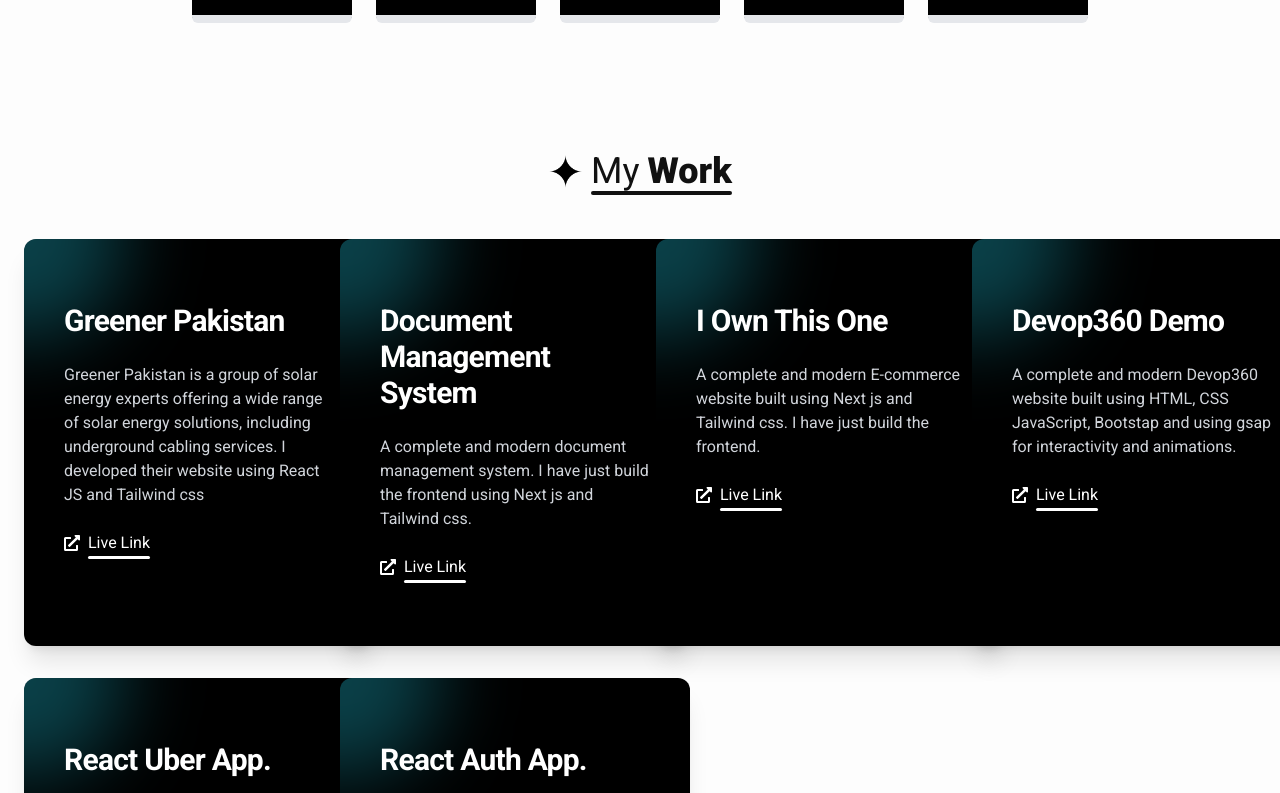
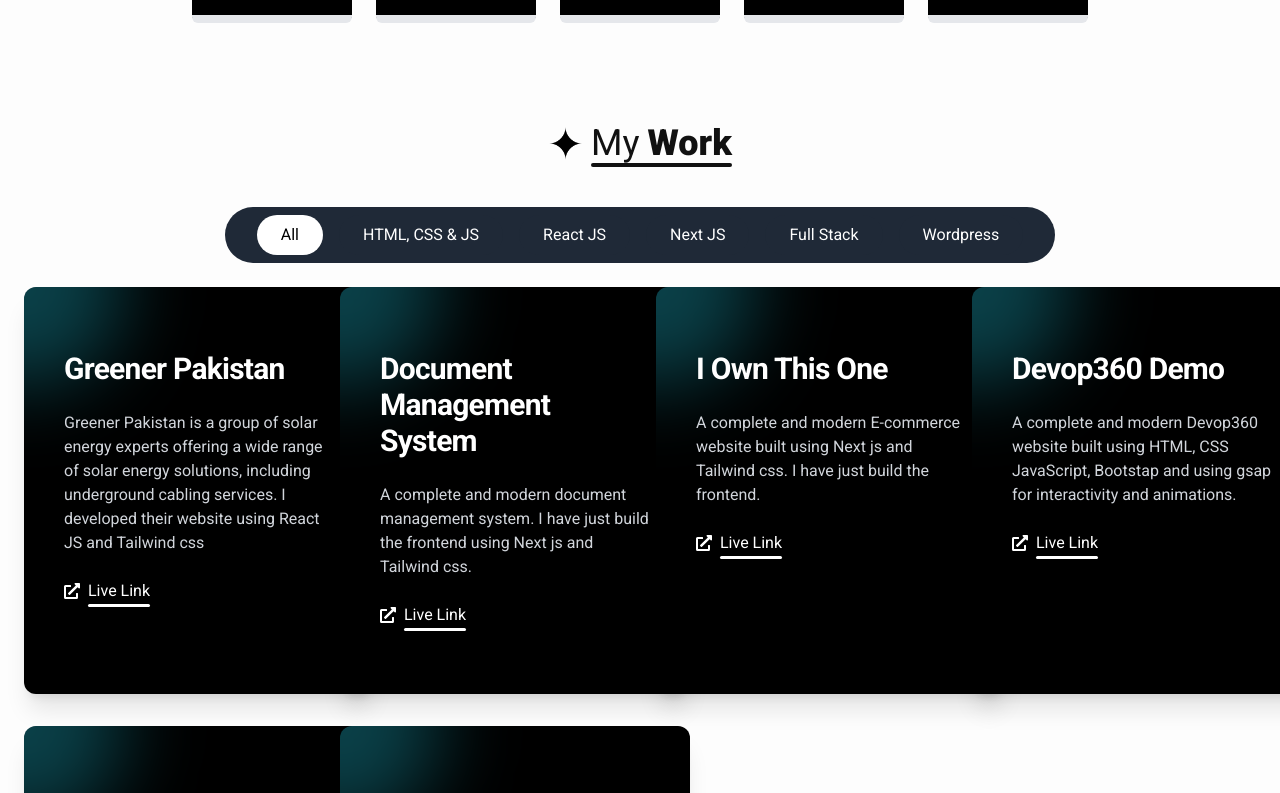
Before and after one commit to subhan-tahir/myPortfolio, a React (Vite) app: page / in a window 1280 px wide. Shown: the part 1783-2576 px from the top of the page. Built offline with nearby package versions, Linux system fonts and the light colour scheme.

Commit message:
ui-fix and tabs functionality

```diff
--- a/src/Components/AchievementsSection.jsx
+++ b/src/Components/AchievementsSection.jsx
@@ -10,7 +10,7 @@ const AchievementsSection = () => {
     <div id="achievements" className="py-1">
 
     <Container>
-      <SectionHeader title="Achievements" />
+      <SectionHeader title="Achievement" />
 
       <div className="max-w-4xl mx-auto flex flex-col items-center gap-6 mt-10">
         <div className="relative group overflow-hidden rounded-xl shadow-xl border border-gray-600 hover:shadow-black transition-all duration-500 hover:scale-105 cursor-pointer w-full">
@@ -25,7 +25,7 @@ const AchievementsSection = () => {
           <a href={certificateImg} target="_blank" >
             <img
               src={certificateImg}
-              className="w-full h-auto object-contain transition-transform duration-300 group-hover:scale-105"
+              className={`w-full h-auto object-contain transition-transform duration-300 group-hover:scale-105 ${isLoading ? "hidden" : "block"}`}
                onLoad={() => setIsLoading(false)}
               alt="Certificate"
             />
--- a/src/Components/ContactFooter.jsx
+++ b/src/Components/ContactFooter.jsx
@@ -75,11 +75,13 @@ const ContactFooter = () => {
           <div className="py-6 px-12 bg-white rounded-lg">
             <div className="flex sm:flex-row flex-col gap-4 sm:text-4xl text-2xl font-extrabold">
               {
-                footerContactLinks.map((item,index) => (
-                  <a href={item.link} target="_blank" rel="noopener noreferrer" key={index}>
-                    <h1 className="font-semibold">{item.name}</h1>
-                  </a>
-                ))
+                footerContactLinks.map((item, index) => {
+                  return (
+                    <a href={item.link} target="_blank" rel="noopener noreferrer" key={index}>
+                      <h1 className="font-semibold text-black">{item.name}</h1>
+                    </a>
+                  )
+                })
               }
 
 
--- a/src/Components/SectionHeader.jsx
+++ b/src/Components/SectionHeader.jsx
@@ -1,10 +1,10 @@
 import React, { useContext } from 'react'
 import logo from "../assets/logo.png"
 import { ThemeContext } from '../context/ThemeContext';
-const SectionHeader = ({title}) => {
+const SectionHeader = ({title,className}) => {
     const { mode } = useContext(ThemeContext);
   return (
-    <div className="text-2xl sm:text-4xl sm:my-12 my-14  text-center flex gap-2 items-center justify-center ">
+    <div className={`text-2xl sm:text-4xl sm:my-12 my-14  text-center flex gap-2 items-center justify-center ${className}`}>
                 <img
                   src={logo}
                   alt="Logo"
--- /dev/null
+++ b/src/Components/TabsBar.jsx
@@ -0,0 +1,46 @@
+
+
+import React, { useRef, useEffect, useState } from 'react';
+
+const TabsBar = ({ setActiveTab, activeTab }) => {
+    const techTabs = ['All', 'HTML, CSS & JS', 'React JS', 'Next JS', 'Full Stack', 'Wordpress'];
+    const [bgStyle, setBgStyle] = useState({});
+    const tabRefs = useRef([]);
+
+    useEffect(() => {
+        const activeIndex = techTabs.indexOf(activeTab);
+        const activeTabElement = tabRefs.current[activeIndex];
+        if (activeTabElement) {
+            setBgStyle({
+                width: `${activeTabElement.offsetWidth}px`,
+                transform: `translateX(${activeTabElement.offsetLeft}px)`,
+            });
+        }
+    }, [activeTab]);
+
+    return (
+        <div className="relative flex my-4 justify-center items-center gap-4 py-2 px-4 bg-gray-800 text-white rounded-full">
+            {/* Sliding Background */}
+            <div className='relative w-full h-full overflow-hidden '>
+                <span
+                    className="absolute top-0 left-0 h-full bg-white rounded-full transition-all duration-300 ease-in-out"
+                    style={bgStyle}
+                ></span>
+
+                {techTabs.map((tab, index) => (
+                    <button
+                        key={index}
+                        ref={(el) => (tabRefs.current[index] = el)}
+                        onClick={() => setActiveTab(tab)}
+                        className={`relative  z-10 px-4 py-2 mx-2 rounded-full  transition-colors ${activeTab === tab ? '!text-black' : 'bg-gray-800 hover:bg-gray-700 text-white'}`}
+                    >
+                        {tab}
+                    </button>
+                ))}
+
+            </div>
+        </div>
+    );
+};
+
+export default TabsBar;
--- a/src/Components/WorksSection.jsx
+++ b/src/Components/WorksSection.jsx
@@ -11,11 +11,13 @@ import { motion } from "framer-motion";
 import { useMotionValue, useTransform } from "framer-motion";
 import { useRef } from "react";
 import Project from "./Project";
+import TabsBar from "./TabsBar";
 
 const WorkSection = () => {
   const { mode } = useContext(ThemeContext);
   const [showProjects, setShowProjects] = useState(6);
-  const [loading, setLoading] = useState(false); // Add loading state
+  const [loading, setLoading] = useState(false);
+  const [activeTab, setActiveTab] = useState("All") // Add loading state
   const cardRef = useRef(null);
   const mouseX = useMotionValue(0);
   const mouseY = useMotionValue(0);
@@ -48,37 +50,18 @@ const WorkSection = () => {
   return (
     <Container className="max-w-[1570px]">
       <div className="flex flex-col items-center relative my-14" id="work">
-        <SectionHeader title="Work" />
-        <div className="justify-center gap-8 col-span-4  w-full grid xl:grid-cols-4 lg:grid-cols-3 md:grid-cols-2 sm:grid-cols-2 grid-cols-1">
-          {/* Show the Skeleton if loading is true */}
-          {/* {loading
-            ? [...Array(3)].map((_, index) => (
-                <div
-                  key={index}
-                  className="group relative sm:w-[350px] sm:h-[350px] h-auto rounded-xl border border-white/10  px-8 py-14 shadow-xl"
-                >
-                  <Skeleton
-                    variant="text"
-                    width="80%"
-                    height={40}
-                    className="mb-2"
-                  />
-                  <Skeleton variant="text" width="100%" height={20} />
-                  <Skeleton
-                    variant="rectangular"
-                    width="100%"
-                    height={50}
-                    className="mt-4"
-                  />
-                </div>
-              )):*/
-            myWork.slice(0, showProjects).map((project, index) =>
-             <Project key={index} project={project} index={index} />
-
-
-            )
+        <SectionHeader title="Work" className="!my-5" />
+        <TabsBar setActiveTab={setActiveTab} activeTab={activeTab} />
+        <div className="justify-center gap-8 col-span-4 w-full grid xl:grid-cols-4 lg:grid-cols-3 md:grid-cols-2 sm:grid-cols-2 grid-cols-1">
+          {
+            (activeTab === "All" ? myWork : myWork.filter(p => p.category === activeTab))
+              .slice(0, showProjects)
+              .map((project, index) => (
+                <Project key={index} project={project} index={index} />
+              ))
           }
         </div>
+
 
         {/* ShowMore Button */}
         <ShowMore
--- a/src/script.js
+++ b/src/script.js
@@ -34,7 +34,7 @@ let menu = [
     link: "#work",
   },
   {
-    li: "Achievements",
+    li: "Achievement",
     link: "#achievements",
   },
   {
@@ -166,6 +166,7 @@ let myWork = [
       "Greener Pakistan is a group of solar energy experts offering a wide range of solar energy solutions, including underground cabling services. I developed their website using React JS and Tailwind css",
     btn: "live Preview",
     link: "https://greener-pakistan.netlify.app/",
+    category: "React JS",
   },
   {
     title: "Document Management System",
@@ -173,6 +174,7 @@ let myWork = [
       "A complete and modern document management system. I have just build the frontend using Next js and Tailwind css.",
     btn: "live Preview",
     link: "https://platforma.nandev.cloud",
+    category: "Next JS",
   },
   {
     title: "I Own This One",
@@ -180,6 +182,7 @@ let myWork = [
       "A complete and modern E-commerce website  built using Next js and Tailwind css. I have just build the frontend.",
     btn: "live Preview",
     link: "https://staging.shop.iownthisone.com/",
+    category: "Next JS",
   },
   {
     title: "Devop360 Demo",
@@ -194,13 +197,47 @@ let myWork = [
       "A simple and effective uber app built using React JS and Tailwind css.",
     btn: "live Preview",
     link: "https://uber-frontend-gilt.vercel.app/",
+    category: "React JS",
   },
   {
-    title:"React Auth App.",
-    description:"A complete mern app built using React JS, Tailwind css, MongoDB, Express Js, Node Js and JWT. Covered features like login, signup, code verification, token generation and protected routes.",
-    btn:"live Preview",
-    link:"https://auth-frontened.vercel.app/",
+    title: "React Auth App.",
+    description: "A complete mern app built using React JS, Tailwind css, MongoDB, Express Js, Node Js and JWT. Covered features like login, signup, code verification, token generation and protected routes.",
+    btn: "live Preview",
+    link: "https://auth-frontened.vercel.app/",
+    category: "React JS",
+  },
 
+  {
+    title: "Transition Website",
+    description:
+      "A complete and modern transition website  built using HTML, CSS JavaScript and Bootstap",
+    btn: "live Preview",
+    link: "https://subhan-tahir.github.io/Transition-website/",
+    category: "HTML, CSS & JS",
+  },
+  {
+    title: "NIC Website",
+    description:
+      "A complete and modern NIC website  built using HTML, CSS JavaScript and Bootstap",
+    btn: "live Preview",
+    link: "https://subhan-tahir.github.io/NIC-Project/",
+    category: "HTML, CSS & JS",
+  },
+
+  {
+    title: "Hantverkdelen",
+    description:
+      "A complete and modern Hantverkdelen website  built using HTML, CSS JavaScript and Bootstap",
+    btn: "live Preview",
+    link: "https://subhan-tahir.github.io/hantverk.github.io/",
+    category: "HTML, CSS & JS",
+  },
+  {
+    title: "Regionsdelen",
+    description: "A complete and modern Regionsdelen website  built using HTML, CSS JavaScript and Bootstap",
+    btn: "live Preview",
+    link: "http://demo.regionsdelen.se/",
+    category: "HTML, CSS & JS"
   },
   {
     title: "To-Do List",
@@ -208,12 +245,15 @@ let myWork = [
       "A simple and efficient to-do list application built using HTML, CSS and JavaScript.",
     btn: "live Preview",
     link: "https://subhan-tahir.github.io/Project-todo-app/",
+    category: "HTML, CSS & JS",
   },
   {
     title: "Digital Clock",
     description:
       "A sleek and modern digital clock built using HTML, CSS and JavaScript.",
     btn: "live Preview",
+    link: "https://subhan-tahir.github.io/digital-clock/",
+    category: "HTML, CSS & JS",
   },
   {
     title: "Form Validation",
@@ -221,6 +261,8 @@ let myWork = [
       "A simple and effective form validation built using HTML, CSS and JavaScript.",
     btn: "live Preview",
     link: "https://subhan-tahir.github.io/javascript-form/",
+
+    category: "HTML, CSS & JS",
   },
   {
     title: "Currency Converter",
@@ -228,6 +270,7 @@ let myWork = [
       "A effective and modern currency converter built using HTML, CSS JavaScript and API.",
     btn: "live Preview",
     link: "https://subhan-tahir.github.io/currency-converter/",
+    category: "HTML, CSS & JS",
   },
   {
     title: "BMI Calculator",
@@ -235,34 +278,14 @@ let myWork = [
       "A effective and modern BMI-calculator to calculate your BMI built using HTML, CSS and JavaScript.",
     btn: "live Preview",
     link: "https://subhan-tahir.github.io/BMI-calculator/",
+    category: "HTML, CSS & JS",
   },
   {
-    title: "Transition Website",
-    description:
-      "A complete and modern transition website  built using HTML, CSS JavaScript and Bootstap",
+    title: "Fomhcare",
+    description: "A complete and modern Fomhcare webiste build on Elementor pagebuilder on CMS WordPress.",
     btn: "live Preview",
-    link: "https://subhan-tahir.github.io/Transition-website/",
-  },
-  {
-    title: "NIC Website",
-    description:
-      "A complete and modern NIC website  built using HTML, CSS JavaScript and Bootstap",
-    btn: "live Preview",
-    link: "https://subhan-tahir.github.io/NIC-Project/",
-  },
-  {
-    title: "Transition Website",
-    description:
-      "A complete and modern transition website  built using HTML, CSS JavaScript and Bootstap",
-    btn: "live Preview",
-    link: "https://subhan-tahir.github.io/Transition-website/",
-  },
-  {
-    title: "The four'cs",
-    description:
-      "A complete and modern Thefourcs website  built using HTML, CSS JavaScript and Bootstap",
-    btn: "live Preview",
-    link: "https://subhan-tahir.github.io/The-four-cs-1/",
-  },
+    link: "https://fomhcare.com/",
+    category: "Wordpress"
+  }
 ];
 export { buttons, mySkills, menu, myWork, footerContactLinks };
```
